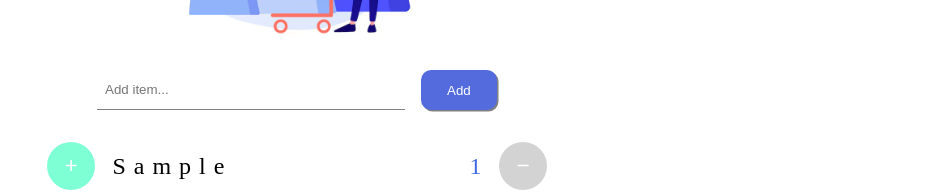
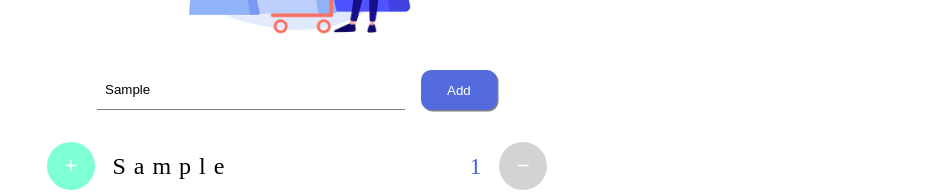
Before and after one commit to Tanish866/ShoppingList, a React (Vite) app: page / in a window 1280 px wide. Both pictures are taken after typing "Sample" into the empty fields and a click on the button "Add". Shown: the part 357-549 px from the top of the page, without its empty margins (343-1280 px from the left). Built offline with nearby package versions, Linux system fonts and the light colour scheme.

Commit message:
Segregrated more methods to dispatch context

```diff
--- a/package.json
+++ b/package.json
@@ -16,6 +16,7 @@
     "@fortawesome/react-fontawesome": "^3.1.1",
     "react": "^19.2.0",
     "react-dom": "^19.2.0",
+    "react-hook-form": "^7.71.1",
     "react-toastify": "^11.0.5",
     "uuid": "^13.0.0"
   },
--- a/src/components/InputItem/InputItem.css
+++ b/src/components/InputItem/InputItem.css
@@ -1,4 +1,4 @@
-.input-wrapper{
+.input-wrapper > form{
     width: 400px;
     display: flex;
     gap: 1rem;
--- a/src/components/InputItem/InputItem.jsx
+++ b/src/components/InputItem/InputItem.jsx
@@ -1,30 +1,43 @@
 import { showError, showSuccess } from '../../utils/ShowToast';
 import "react-toastify/dist/ReactToastify.css";
 import './InputItem.css';
-import { useState } from 'react';
+import { useForm } from 'react-hook-form';
+import { useContext } from 'react';
+import { ShoppingDispatchContext } from '../../context/ShoppingContext';
 
-function InputItem({addItem}){
+function InputItem(){
 
-    const [itemName, setItemName] = useState("");
+    const { register, handleSubmit, formState: { errors } } = useForm({ mode: 'onChange' });
+
+    const dispatch = useContext(ShoppingDispatchContext);
+
+    const handleFormSubmission = (data) => {
+        // addItem(data.item);
+        dispatch({
+            type: 'add_item',
+            itemName: data.item
+        });
+        showSuccess("Successfully added item");
+    }
 
     return (
         <div className="input-wrapper">
+            <form onSubmit={handleSubmit(handleFormSubmission)}>
                 <input
                     className="item-input"
                     type="text"
                     placeholder="Add item..."
-                value={itemName}
-                onChange={(e) => setItemName(e.target.value)}
+                    name='item'
+                    {...register("item", { required: true, minLength: 3})}
                 />
-            <button className="add-item-button"
-                onClick={() => {
-                    addItem(itemName);
-                    setItemName('');
-                    showSuccess("Successfully added item")
-                }}
-            >
+                <button className="add-item-button">
                     Add
                 </button>
+            </form>
+            <div>
+                {errors.item && errors.item.type == 'required' && <p>Item is missing</p>}
+                {errors.item && errors.item.type == 'minLength' && <p>Item name cannot be less than 3</p>}
+            </div>
         </div>
     )
 }
--- a/src/components/Item/Item.jsx
+++ b/src/components/Item/Item.jsx
@@ -1,5 +1,5 @@
 import './Item.css';
-import React,{ memo } from 'react';
+import React from 'react';
 
 function Item({itemName, quantity}){
     return (
--- a/src/components/ItemList/ItemList.jsx
+++ b/src/components/ItemList/ItemList.jsx
@@ -2,11 +2,16 @@ import Item from '../Item/Item';
 import './ItemList.css';
 import { FontAwesomeIcon } from '@fortawesome/react-fontawesome';
 import { faPlus,faMinus } from '@fortawesome/free-solid-svg-icons';
-import React from 'react';
+import React, { useContext } from 'react';
 import { showError } from '../../utils/ShowToast';
+import { ShoppingDispatchContext, ShoppingItemContext } from '../../context/ShoppingContext';
 
 
-function ItemList({ ShoppingItems, addQuantity, decQuantity }){
+function ItemList(){
+
+    const ShoppingItems = useContext(ShoppingItemContext);
+    const dispatch = useContext(ShoppingDispatchContext);
+
     return (
         <div className="shopping-items-wrapper">
             {
@@ -15,7 +20,7 @@ function ItemList({ ShoppingItems, addQuantity, decQuantity }){
                         <div key={item.id} className='item-list'>
                             <div
                                 className='change-quantity add-item'
-                                onClick={() => addQuantity(item.id)}
+                                onClick={() => dispatch({type: 'increment_item', itemId: item.id})}
                             >
                                 <FontAwesomeIcon icon={faPlus} />
                             </div>
@@ -27,7 +32,7 @@ function ItemList({ ShoppingItems, addQuantity, decQuantity }){
                                 className='change-quantity remove-item'
                                 onClick={() => {
                                     if(item.quantity == 1) showError(`${item.name} remove from the list`)
-                                    decQuantity(item.id)
+                                    dispatch({type: 'decrement_item', itemId: item.id})
                                 }}
                             >
                                 <FontAwesomeIcon icon={faMinus} />
--- a/src/components/ShoppingList/ShoppingList.jsx
+++ b/src/components/ShoppingList/ShoppingList.jsx
@@ -5,6 +5,7 @@ import ItemList from "../ItemList/ItemList";
 import { ToastContainer } from 'react-toastify';
 import { useReducer } from "react";
 import ItemReducers from "../../reducers/ItemReducers";
+import { ShoppingItemContext, ShoppingDispatchContext } from "../../context/ShoppingContext";
 
 
 function ShoppingList(){
@@ -33,6 +34,8 @@ function ShoppingList(){
 
     return (
         <>
+            <ShoppingItemContext.Provider value={shoppingItems}>
+                <ShoppingDispatchContext.Provider value={dispatch}>
                     <Header/>
                     <ToastContainer/>
                     <div className="current-shopping-list">
@@ -45,7 +48,8 @@ function ShoppingList(){
                             decQuantity={handleDecQuantity}
                         />
                     </div>
-
+                </ShoppingDispatchContext.Provider>
+            </ShoppingItemContext.Provider>
         </>
     )
 }
--- /dev/null
+++ b/src/context/ShoppingContext.jsx
@@ -0,0 +1,5 @@
+import { createContext } from "react";
+
+export const ShoppingItemContext = createContext(null);
+
+export const ShoppingDispatchContext = createContext(null);
```
Also changed, not shown: 1 other file (tests, documents, lock files or other folders). Lines whose indentation alone changed are shown as unchanged.
